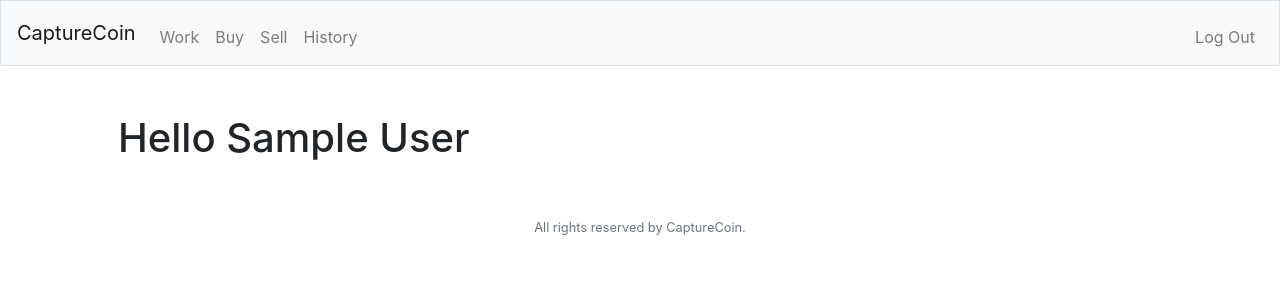
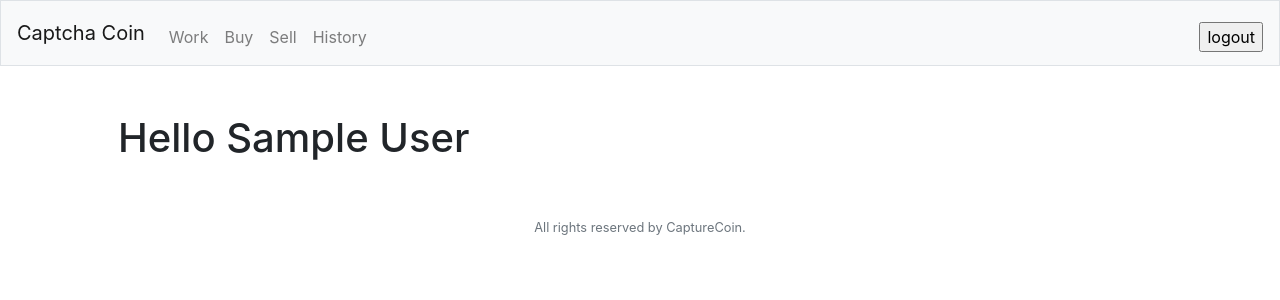
Before and after one commit to VerrroS/CaptchaCoin, a Flask app: page / in a window 1280 px wide. Shown: the top 300 px of the page. Run offline with Flask 2, Linux system fonts and the light colour scheme; the visitor is signed in with stand-in values (Sample User, id 1); data comes from the database, SQL or seed files in the repository.

Commit message:
change layout

```diff
--- a/templates/layout.html
+++ b/templates/layout.html
@@ -23,20 +23,24 @@
     <body>
 
         <nav class="navbar navbar-expand-md navbar-light bg-light border">
-            <a class="navbar-brand" href="/">CaptureCoin</a>
+            <a class="navbar-brand" href="/">Captcha Coin</a>
             <button aria-controls="navbar" aria-expanded="false" aria-label="Toggle navigation" class="navbar-toggler" data-target="#navbar" data-toggle="collapse" type="button">
                 <span class="navbar-toggler-icon"></span>
             </button>
             <div class="collapse navbar-collapse" id="navbar">
                 {% if session.user_id %}
                     <ul class="navbar-nav mr-auto mt-2">
-                        <li class="nav-item"><a class="nav-link" href="/quote">Work</a></li>
+                        <li class="nav-item"><a class="nav-link" href="/work">Work</a></li>
                         <li class="nav-item"><a class="nav-link" href="/buy">Buy</a></li>
                         <li class="nav-item"><a class="nav-link" href="/sell">Sell</a></li>
                         <li class="nav-item"><a class="nav-link" href="/history">History</a></li>
                     </ul>
                     <ul class="navbar-nav ml-auto mt-2">
-                        <li class="nav-item"><a class="nav-link" href="/logout">Log Out</a></li>
+                        <li class="nav-item">
+                          <form action="/logout" method="get">
+                          <input  type="submit" value="logout">
+                          </form>
+                        </li>
                     </ul>
                 {% else %}
                     <ul class="navbar-nav ml-auto mt-2">
```
